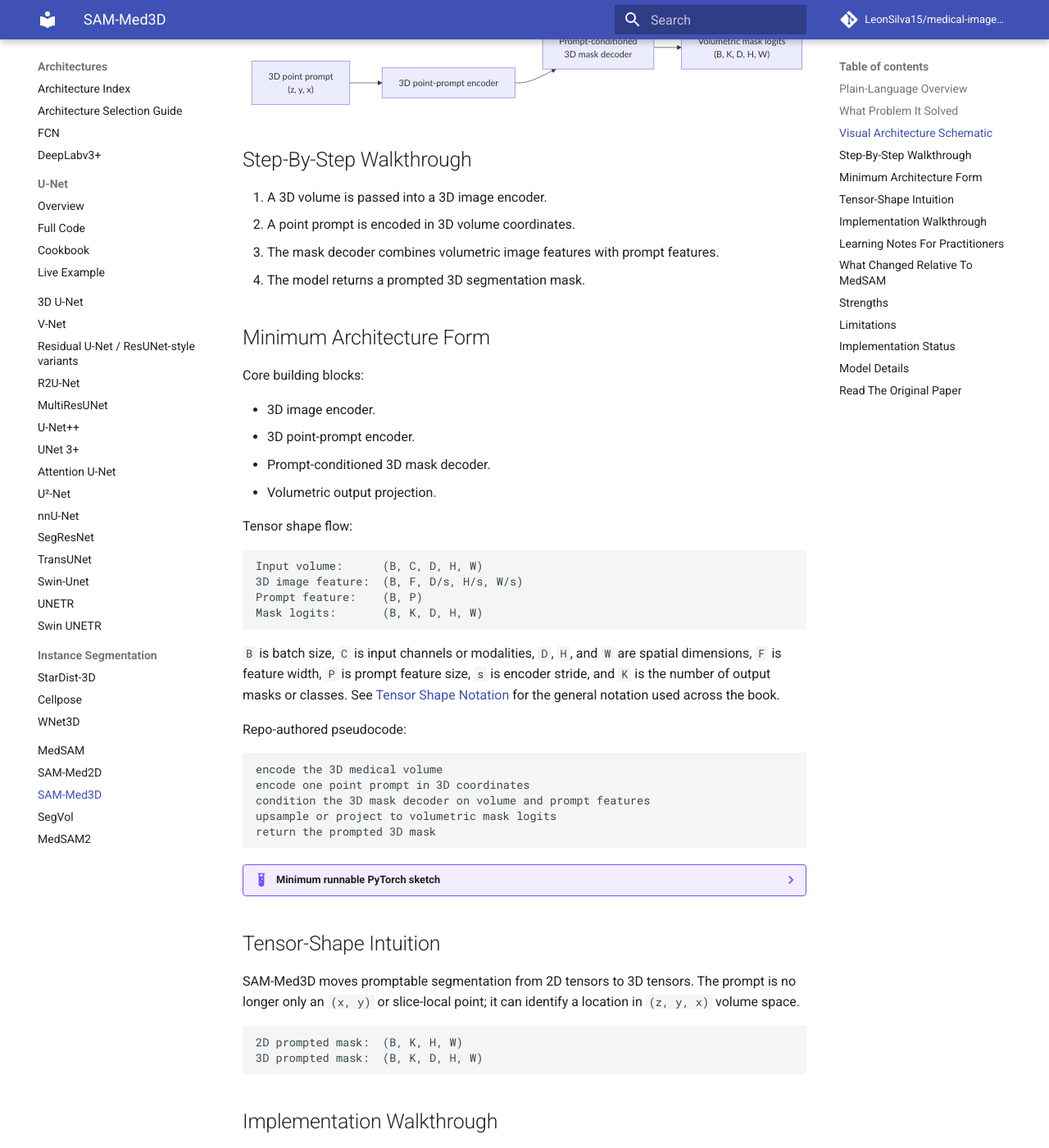
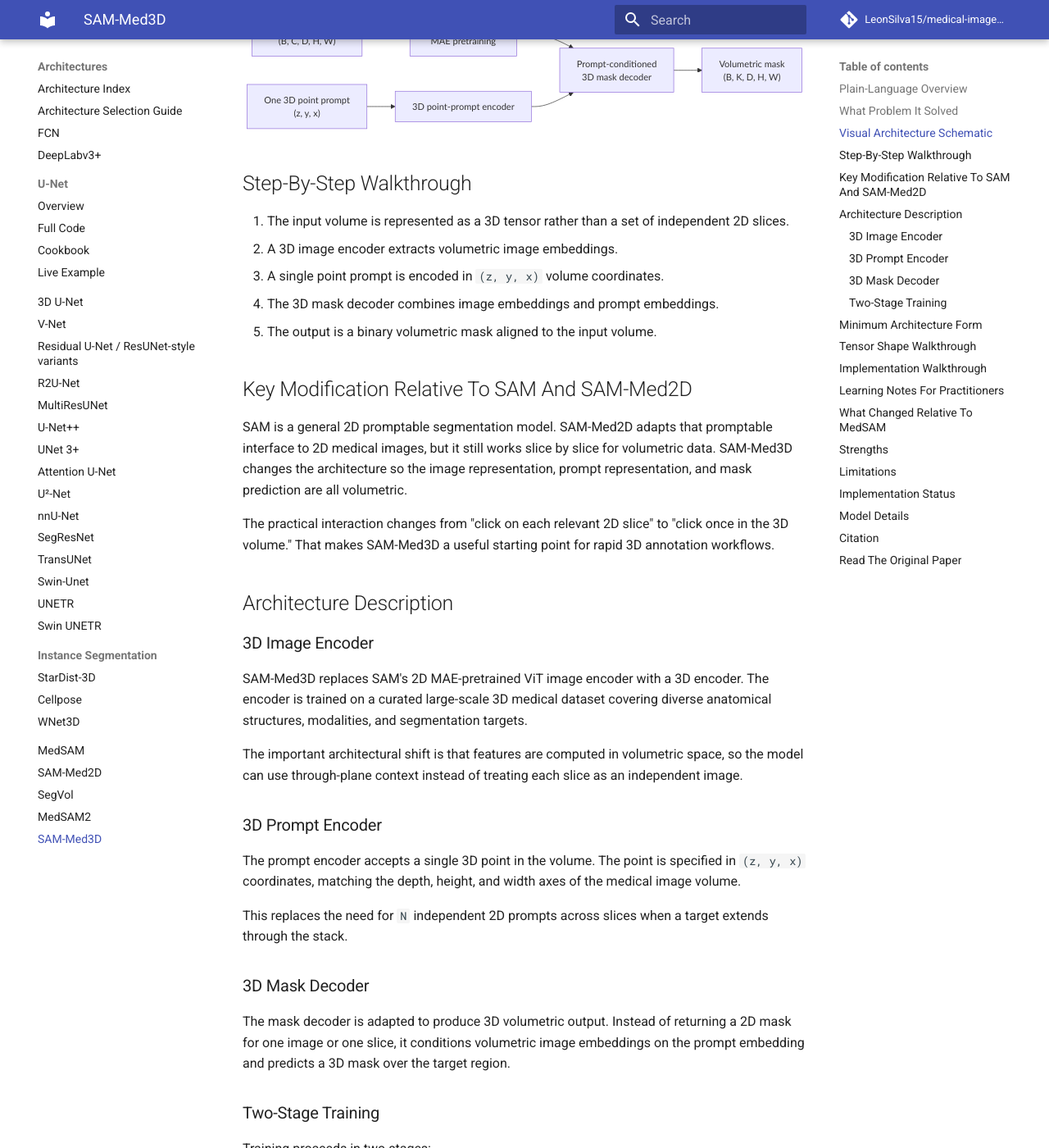
Before and after one commit to LeonSilva15/medical-image-segmentation-architectures, an MkDocs documentation site: the page built from docs/architectures/sam-med3d.md, in a window 1280 px wide and 1400 px high, scrolled down 869 px. Shown: the whole window at 82% size. Built offline with MkDocs 1.6.1 and Material for MkDocs 9.7.7, drawn with Linux system fonts in a browser that asks for light colours; comment, search, counter and statistics services are not loaded; some of the changed text lies outside the part shown.

Commit message:
docs: update sam-med3d reference entry

````diff
--- a/docs/architectures/sam-med3d.md
+++ b/docs/architectures/sam-med3d.md
@@ -3,22 +3,24 @@
 ## Plain-Language Overview
 
 SAM-Med3D is a promptable medical segmentation architecture for 3D volumes. It
-extends the SAM-style image-plus-prompt interface from 2D slice processing to a
-native volumetric model.
+takes the Segment Anything Model idea and rebuilds the interaction for native
+volumetric data: a user gives one 3D point inside the target structure, and the
+model predicts the structure across the whole volume.
 
-Instead of prompting each slice separately, SAM-Med3D uses a point prompt in 3D
-volume space.
+This is different from slice-by-slice prompting. In a 2D workflow, a stack may
+need separate prompts on many slices. SAM-Med3D treats the target as a 3D object
+from the beginning.
 
 ## What Problem It Solved
 
-2D SAM-style medical models can require separate prompts for separate slices
-when the target is volumetric. SAM-Med3D changes the architecture so the image
-encoder and prompt encoder operate in 3D, allowing the prompt and segmentation
-target to live in volume space.
+SAM-style models were originally designed around 2D images and 2D prompts.
+Medical CT and MRI scans are often 3D volumes, so processing them as independent
+2D slices can lose through-plane context and can make interactive annotation
+laborious.
 
-The supplied source description states that SAM-Med3D replaces the 2D ViT image
-encoder with a 3D encoder, replaces the 2D prompt encoder with a 3D point-prompt
-encoder, and retrains on a large-scale 3D medical dataset.
+SAM-Med3D addresses that gap by replacing the 2D image encoder, 2D prompt
+encoder, and 2D mask output path with 3D counterparts, then training on
+large-scale 3D medical data.
 
 ## Visual Architecture Schematic
 
@@ -27,22 +29,72 @@
 ```mermaid
 graph LR
     Volume["3D medical volume<br/>(B, C, D, H, W)"]
-    Prompt["3D point prompt<br/>(z, y, x)"]
-    ImageEncoder["3D image encoder"]
+    Prompt["One 3D point prompt<br/>(z, y, x)"]
+    Encoder["3D image encoder<br/>MAE pretraining"]
     PromptEncoder["3D point-prompt encoder"]
-    MaskDecoder["Prompt-conditioned<br/>3D mask decoder"]
-    Output["Volumetric mask logits<br/>(B, K, D, H, W)"]
+    Decoder["Prompt-conditioned<br/>3D mask decoder"]
+    Mask["Volumetric mask<br/>(B, K, D, H, W)"]
 
-    Volume --> ImageEncoder --> MaskDecoder --> Output
-    Prompt --> PromptEncoder --> MaskDecoder
+    Volume --> Encoder --> Decoder --> Mask
+    Prompt --> PromptEncoder --> Decoder
 ```
 
 ## Step-By-Step Walkthrough
 
-1. A 3D volume is passed into a 3D image encoder.
-2. A point prompt is encoded in 3D volume coordinates.
-3. The mask decoder combines volumetric image features with prompt features.
-4. The model returns a prompted 3D segmentation mask.
+1. The input volume is represented as a 3D tensor rather than a set of
+   independent 2D slices.
+2. A 3D image encoder extracts volumetric image embeddings.
+3. A single point prompt is encoded in `(z, y, x)` volume coordinates.
+4. The 3D mask decoder combines image embeddings and prompt embeddings.
+5. The output is a binary volumetric mask aligned to the input volume.
+
+## Key Modification Relative To SAM And SAM-Med2D
+
+SAM is a general 2D promptable segmentation model. SAM-Med2D adapts that
+promptable interface to 2D medical images, but it still works slice by slice for
+volumetric data. SAM-Med3D changes the architecture so the image representation,
+prompt representation, and mask prediction are all volumetric.
+
+The practical interaction changes from "click on each relevant 2D slice" to
+"click once in the 3D volume." That makes SAM-Med3D a useful starting point for
+rapid 3D annotation workflows.
+
+## Architecture Description
+
+### 3D Image Encoder
+
+SAM-Med3D replaces SAM's 2D MAE-pretrained ViT image encoder with a 3D encoder.
+The encoder is trained on a curated large-scale 3D medical dataset covering
+diverse anatomical structures, modalities, and segmentation targets.
+
+The important architectural shift is that features are computed in volumetric
+space, so the model can use through-plane context instead of treating each slice
+as an independent image.
+
+### 3D Prompt Encoder
+
+The prompt encoder accepts a single 3D point in the volume. The point is
+specified in `(z, y, x)` coordinates, matching the depth, height, and width axes
+of the medical image volume.
+
+This replaces the need for `N` independent 2D prompts across slices when a target
+extends through the stack.
+
+### 3D Mask Decoder
+
+The mask decoder is adapted to produce 3D volumetric output. Instead of returning
+a 2D mask for one image or one slice, it conditions volumetric image embeddings
+on the prompt embedding and predicts a 3D mask over the target region.
+
+### Two-Stage Training
+
+Training proceeds in two stages:
+
+1. Pretrain the 3D encoder with masked image modelling on unlabelled 3D volumes.
+2. Fine-tune the full SAM-Med3D model end to end on labelled volumetric data.
+
+The paper evaluates the model on 16 diverse 3D medical datasets and reports
+strong zero-shot transfer to unseen segmentation targets.
 
 ## Minimum Architecture Form
 
@@ -56,26 +108,27 @@
 Tensor shape flow:
 
 ```text
-Input volume:      (B, C, D, H, W)
-3D image feature:  (B, F, D/s, H/s, W/s)
-Prompt feature:    (B, P)
-Mask logits:       (B, K, D, H, W)
+Input volume:       (B, C, D, H, W)
+Point prompt:       (B, 3) for (z, y, x)
+Image embeddings:   (B, F, D/s, H/s, W/s)
+Prompt embedding:   (B, P)
+Mask logits:        (B, K, D, H, W)
 ```
 
 `B` is batch size, `C` is input channels or modalities, `D`, `H`, and `W` are
-spatial dimensions, `F` is feature width, `P` is prompt feature size, `s` is
-encoder stride, and `K` is the number of output masks or classes. See
+spatial dimensions, `F` is the image feature width, `P` is the prompt feature
+width, `s` is the encoder stride, and `K` is the number of output masks or
+classes. See
 [Tensor Shape Notation](../foundations/how-to-read-an-architecture.md#tensor-shape-notation)
 for the general notation used across the book.
 
 Repo-authored pseudocode:
 
 ```text
-encode the 3D medical volume
-encode one point prompt in 3D coordinates
-condition the 3D mask decoder on volume and prompt features
-upsample or project to volumetric mask logits
-return the prompted 3D mask
+encode a 1 x D x H x W medical volume with a 3D image encoder
+encode one point prompt in z, y, x coordinates
+condition the 3D mask decoder on image and prompt embeddings
+return a binary D x H x W volumetric mask
 ```
 
 ??? example "Minimum runnable PyTorch sketch"
@@ -105,7 +158,8 @@
             image_features = self.image_encoder(volume)
             prompt_features = self.prompt_encoder(point_prompt).view(volume.shape[0], 12, 1, 1, 1)
             prompt_features = prompt_features.expand_as(image_features)
-            logits = self.mask_decoder(torch.cat((image_features, prompt_features), dim=1))
+            decoder_input = torch.cat((image_features, prompt_features), dim=1)
+            logits = self.mask_decoder(decoder_input)
             return F.interpolate(logits, size=volume_size, mode="trilinear", align_corners=False)
 
 
@@ -116,16 +170,22 @@
     assert logits.shape == (1, 1, 12, 32, 32)
     ```
 
-## Tensor-Shape Intuition
+## Tensor Shape Walkthrough
 
-SAM-Med3D moves promptable segmentation from 2D tensors to 3D tensors. The prompt
-is no longer only an `(x, y)` or slice-local point; it can identify a location in
-`(z, y, x)` volume space.
+The intended interaction is:
 
 ```text
-2D prompted mask:  (B, K, H, W)
-3D prompted mask:  (B, K, D, H, W)
+Input:                  1 x D x H x W volume
+Prompt:                 one 3D point (z, y, x)
+3D encoder:             volumetric image embeddings
+3D prompt encoder:      prompt embedding
+3D mask decoder:        prompt-conditioned volumetric logits
+Output:                 binary mask D x H x W
 ```
+
+The point prompt identifies the target structure in the same coordinate system
+as the image volume. The output mask should be evaluated as a 3D object, not as
+independent per-slice predictions.
 
 ## Implementation Walkthrough
 
@@ -134,37 +194,66 @@
 model, does not include a demo, does not load model weights, and does not claim
 to reproduce the full paper.
 
+| Step | SAM | SAM-Med2D | SAM-Med3D |
+| --- | --- | --- | --- |
+| Image input | 2D natural image | 2D medical image or slice | Native 3D medical volume |
+| Image encoder | 2D ViT image encoder | 2D medical-domain SAM-style encoder | 3D image encoder |
+| Prompt | 2D points, boxes, or masks | 2D medical prompts | One 3D point prompt |
+| Output | 2D mask | 2D medical mask | Volumetric 3D mask |
+| Volumetric workflow | Slice-wise if used on stacks | Slice-wise prompting for stacks | One prompt can address the whole volume |
+
+For real use, start from the official implementation rather than this page's
+educational sketch:
+
+- Official code: [uni-medical/SAM-Med3D](https://github.com/uni-medical/SAM-Med3D)
+
+Large 3D microscopy volumes may exceed GPU memory because the image encoder and
+mask decoder operate on volumetric tensors. Practical experiments should use
+patch-based inference or a sliding-window strategy, then stitch predictions back
+into the full volume. Overlap between windows helps reduce boundary artifacts,
+but the prompt location and coordinate mapping must remain consistent with the
+windowed volume passed to the model.
+
 ## Learning Notes For Practitioners
 
-- SAM-Med3D closes the learning gap between 2D SAM-Med2D-style prompting and
-  native volumetric prompting.
-- A single 3D point prompt is a different interaction contract from one prompt
-  per 2D slice.
-- The supplied source description states that SAM-Med3D was evaluated on 16
-  datasets covering diverse anatomical structures, modalities, and zero-shot
-  targets.
-- Prompt policy matters: a model prompted with one 3D point should be evaluated
-  under the same prompting assumptions expected at use time.
+- SAM-Med3D is most useful as an annotation accelerator: use it to generate
+  approximate 3D masks for new confocal stacks, manually correct errors, and
+  use the corrected masks as training data for a task-specific model such as
+  SegResNet or a WNet3D fine-tune.
+- The model has not been evaluated on fluorescence microscopy in the original
+  paper. Testing SAM-Med3D zero-shot on 3D cell volumes is an open project gap.
+- Single-point prompting is convenient, but it should not be treated as a
+  substitute for task-specific validation.
+- For densely packed objects, separate instances may need additional prompts,
+  manual correction, or a task-specific instance-segmentation model.
 
 ## What Changed Relative To MedSAM
 
 MedSAM represents promptable medical segmentation in the SAM-style family.
 SAM-Med3D moves that idea to native 3D volumes by replacing 2D image and prompt
-encoders with 3D counterparts.
+encoders with 3D counterparts and by adapting the mask decoder to return
+volumetric output.
 
 ## Strengths
 
 - Makes promptable segmentation volumetric instead of slice-by-slice.
-- Uses 3D prompt coordinates for 3D targets.
+- Uses a single 3D point prompt for a 3D target.
 - Represents the native 3D promptable branch of medical foundation models in
   this repository.
+- Provides a practical starting point for rapidly generating draft 3D training
+  annotations.
 
 ## Limitations
 
-- The local page is reference-only and does not include tested package code.
-- The minimum sketch is not a foundation-model implementation and does not load
-  pretrained weights.
-- 3D prompting and inference can be memory intensive.
+- This repository does not provide local SAM-Med3D code, tests, demos, weights,
+  or a clinical deployment pipeline.
+- SAM-Med3D requires significantly more GPU memory than 2D SAM variants because
+  the encoder and mask decoder operate on 3D tensors.
+- The model was trained on organ-scale CT/MRI-style medical images; performance
+  on microscopy-scale 3D volumes is not characterised in the original paper and
+  needs empirical evaluation.
+- Single-point prompting may be insufficient for multi-instance segmentation of
+  densely packed structures.
 - Reported paper behavior does not establish clinical readiness for a new
   modality, scanner, institution, or annotation protocol.
 
@@ -192,9 +281,24 @@
 | Parent | MedSAM |
 | Family | foundation-models |
 | Paper title | SAM-Med3D: Towards General-purpose Segmentation Models for Volumetric Medical Images |
+| Authors | Haoyu Wang, Sizheng Guo, Jin Ye, Zhongying Deng, Junlong Cheng, Tianbin Li, Jianpin Chen, Yanzhou Su, Ziyan Huang, Yiqing Shen, Bin Fu, Shaoting Zhang, Junjun He, Yu Qiao |
+| Venue | ECCV Workshops 2024 (arXiv submitted Oct 2023) |
 | DOI | Not listed |
 | arXiv | `2310.15161` |
-| Source note | Wang et al., ECCV Workshop 2024; arXiv submitted Oct 2023 |
+
+## Citation
+
+```bibtex
+@article{wang2023sam_med3d,
+  author = {Wang, Haoyu and Guo, Sizheng and Ye, Jin and Deng, Zhongying and Cheng, Junlong and Li, Tianbin and Chen, Jianpin and Su, Yanzhou and Huang, Ziyan and Shen, Yiqing and Fu, Bin and Zhang, Shaoting and He, Junjun and Qiao, Yu},
+  title = {SAM-Med3D: Towards General-purpose Segmentation Models for Volumetric Medical Images},
+  journal = {arXiv preprint arXiv:2310.15161},
+  year = {2023},
+  eprint = {2310.15161},
+  archivePrefix = {arXiv},
+  url = {https://arxiv.org/abs/2310.15161}
+}
+```
 
 ## Read The Original Paper
 
--- a/mkdocs.yml
+++ b/mkdocs.yml
@@ -78,9 +78,9 @@
           - WNet3D: architectures/wnet3d.md
       - MedSAM: architectures/medsam.md
       - SAM-Med2D: architectures/sam-med2d.md
-      - SAM-Med3D: architectures/sam-med3d.md
       - SegVol: architectures/segvol.md
       - MedSAM2: architectures/medsam2.md
+      - SAM-Med3D: architectures/sam-med3d.md
   - Appendix:
       - General Segmentation Context: appendix/general-segmentation-context.md
   - Contributing:
````
Also changed, not shown: docs/evolution/lineage.md (+1 -1 lines), 1 other file.
